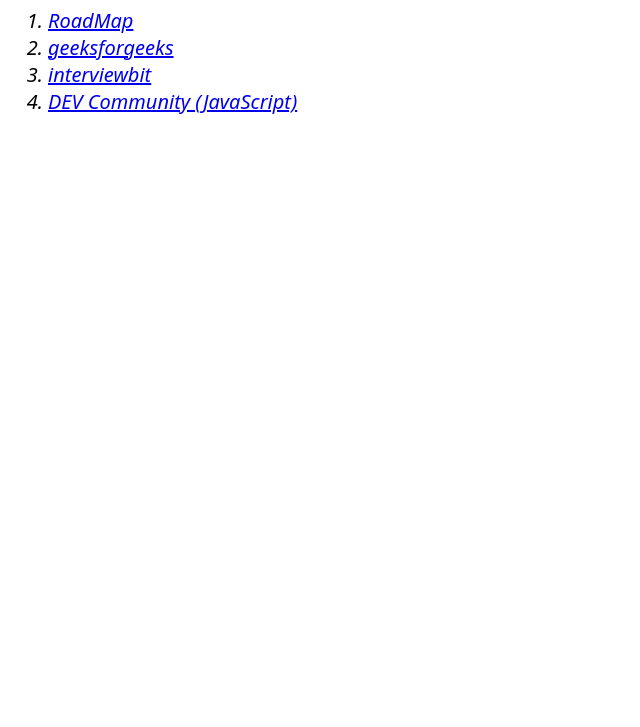
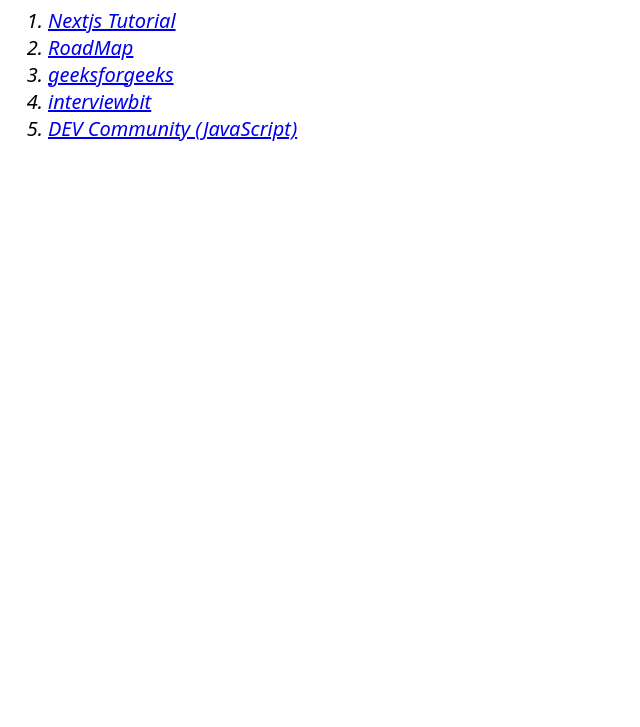
Before and after one commit to harshita2304/resources, a plain HTML site: page interview_FE/index.html in a window 1280 px wide. Shown: the part 73-800 px from the top of the page, without its empty margins (0-640 px from the left). Drawn offline with Linux system fonts and the light colour scheme.

Commit message:
links addition

```diff
--- a/interview_FE/index.html
+++ b/interview_FE/index.html
@@ -10,6 +10,11 @@
   <body>
     <h1>FrontEnd Developer Interview Questions</h1>
     <ol>
+      <li>
+        <a href="https://youtu.be/yN8VXmncvRU?feature=shared"
+          >Nextjs Tutorial</a
+        >
+      </li>
       <li>
         <a href="https://roadmap.sh/questions/frontend">RoadMap</a>
       </li>
```
